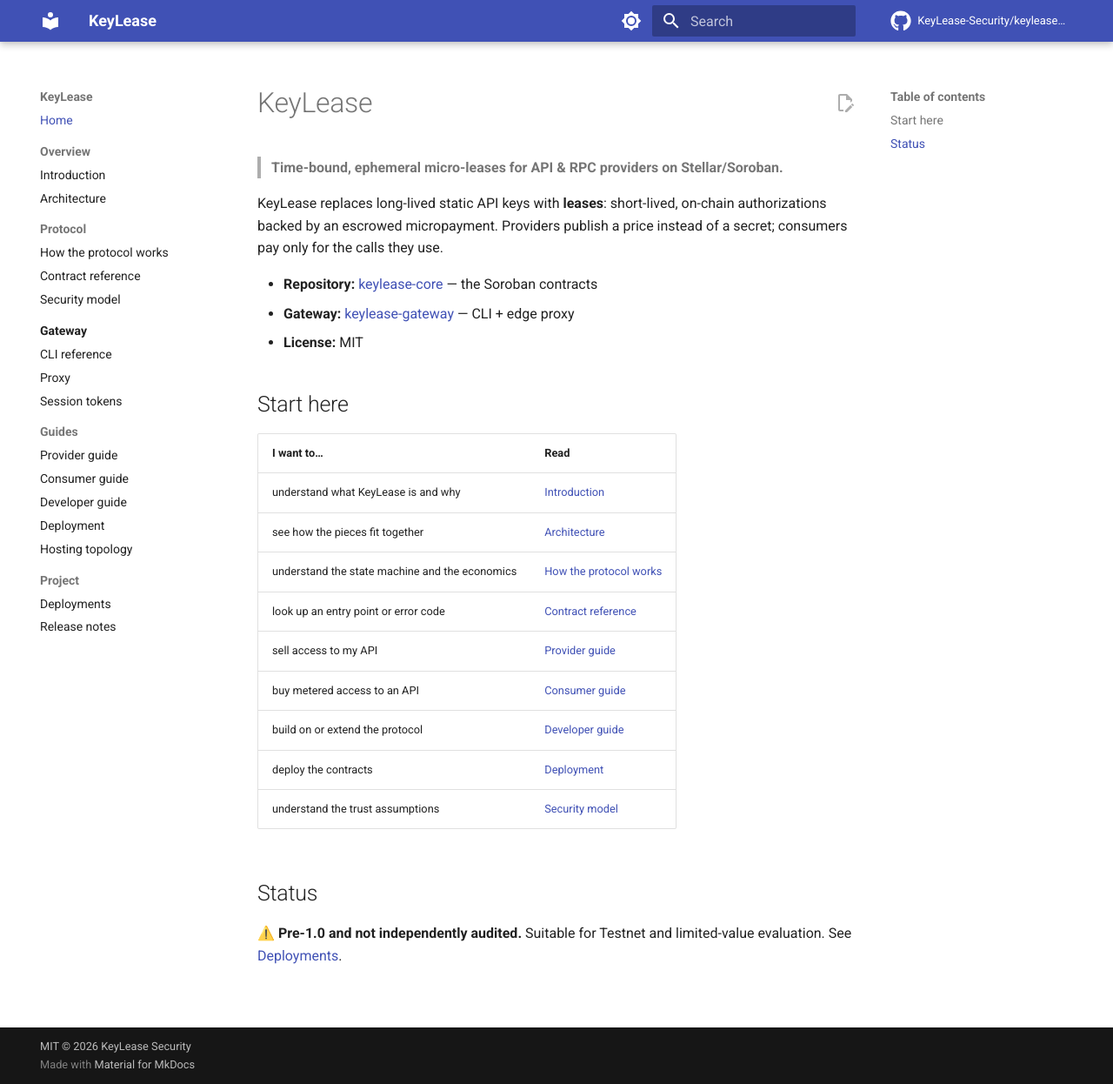
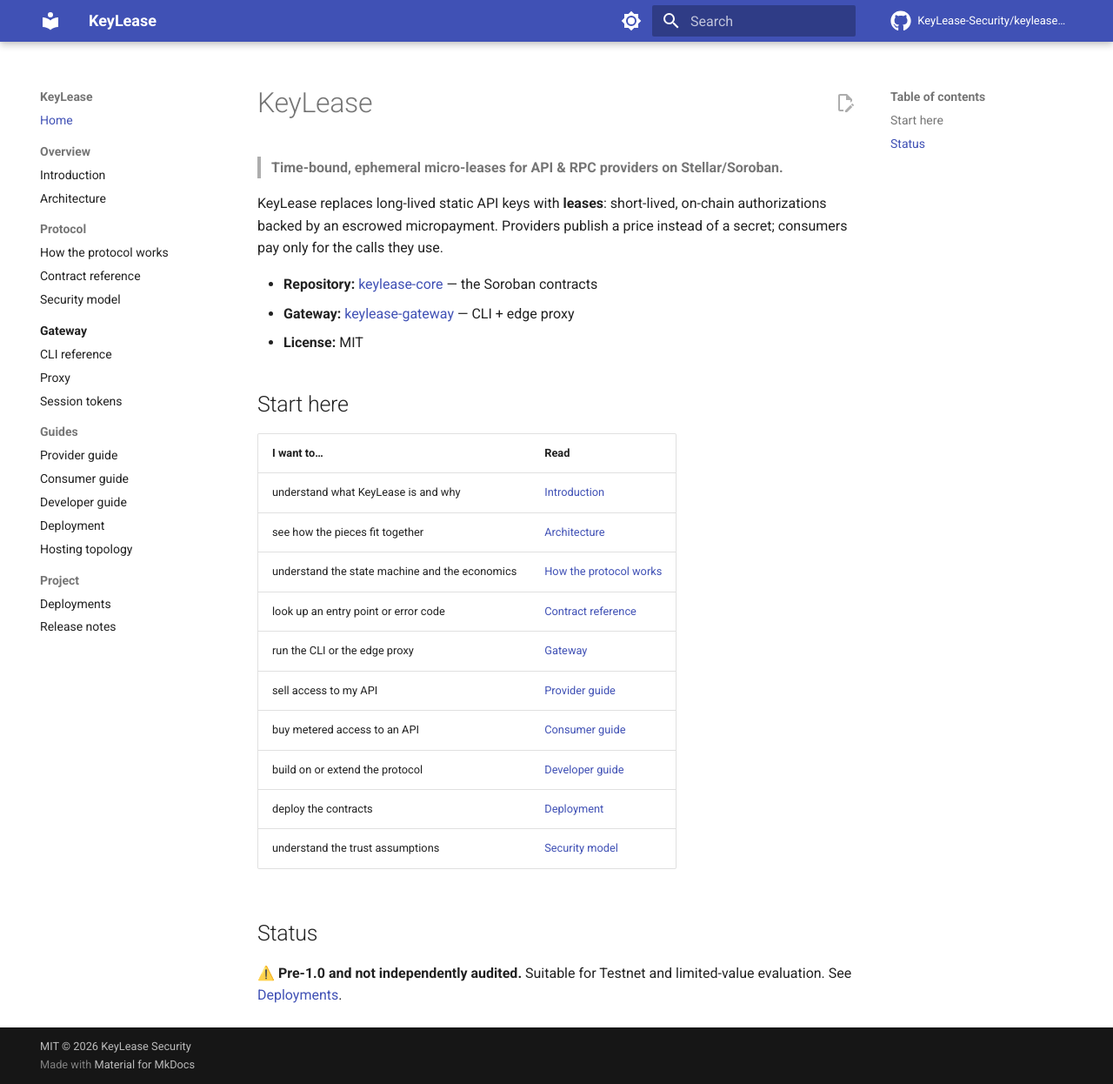
Before and after one commit to KeyLease-Security/keylease-core, an MkDocs documentation site: the page built from docs/index.md, in a window 1280 px wide and 1246 px high. Shown: the whole window at 87% size. Built offline with MkDocs 1.6.1 and Material for MkDocs 9.7.7, drawn with Linux system fonts in a browser that asks for light colours; comment, search, counter and statistics services are not loaded.

Commit message:
Link the gateway section from the docs home page
Readers landing on the site had no path from the overview into the CLI
and proxy pages, so surface them in the "Start here" table.

🤖 Generated with Codebuff
Co-Authored-By: Codebuff <noreply@codebuff.com>

```diff
--- a/docs/index.md
+++ b/docs/index.md
@@ -18,6 +18,7 @@ price instead of a secret; consumers pay only for the calls they use.
 | see how the pieces fit together | [Architecture](architecture.md) |
 | understand the state machine and the economics | [How the protocol works](protocol.md) |
 | look up an entry point or error code | [Contract reference](contract-reference.md) |
+| run the CLI or the edge proxy | [Gateway](gateway/index.md) |
 | sell access to my API | [Provider guide](provider-guide.md) |
 | buy metered access to an API | [Consumer guide](consumer-guide.md) |
 | build on or extend the protocol | [Developer guide](developer-guide.md) |
```
